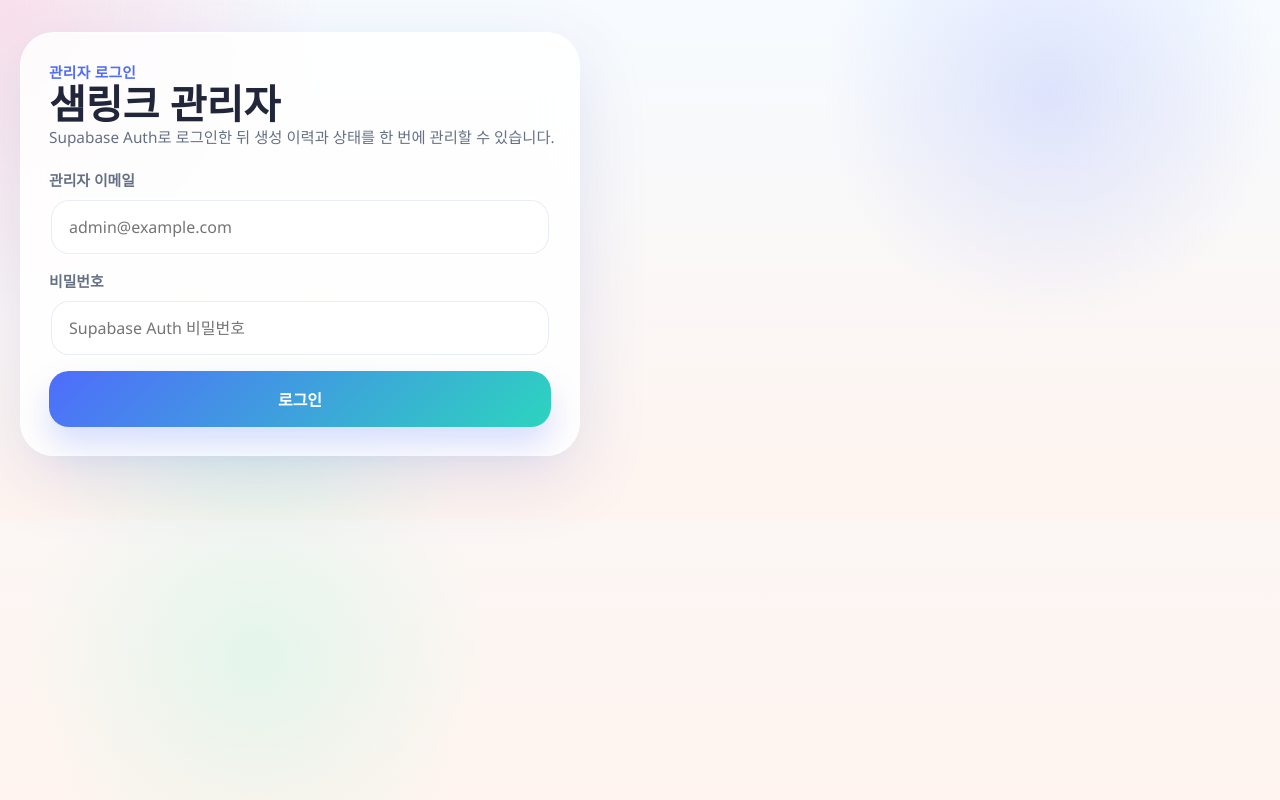
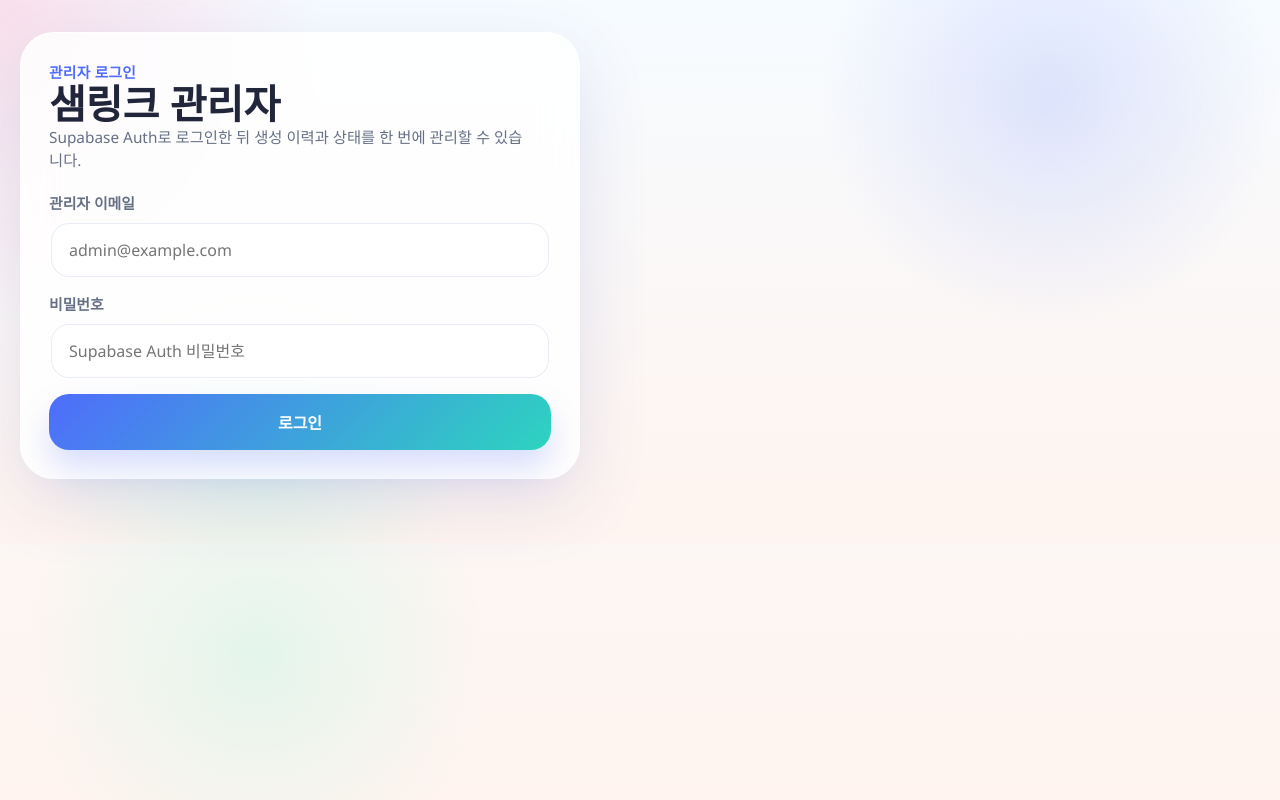
Before and after one commit to 01056649000yoo/URL, a Next.js app: page /admin in a window 1280 px wide. Built offline with nearby package versions, Linux system fonts and the light colour scheme.

Commit message:
fix: prevent horizontal overflow - remove white-space nowrap, add overflow-x hidden

```diff
--- a/app/globals.css
+++ b/app/globals.css
@@ -16,6 +16,10 @@
 
 * {
   box-sizing: border-box;
+}
+
+html {
+  overflow-x: hidden;
 }
 
 html,
@@ -102,7 +106,6 @@ input {
   font-size: clamp(1.9rem, 5vw, 2.7rem);
   line-height: 1.08;
   letter-spacing: -0.04em;
-  white-space: nowrap;
 }
 
 .lead {
@@ -111,7 +114,6 @@ input {
   color: var(--muted);
   font-size: 0.96rem;
   line-height: 1.5;
-  white-space: nowrap;
 }
 
 .lead-highlight {
@@ -336,6 +338,8 @@ input {
   border-radius: 18px;
   background: #fff;
   box-shadow: inset 0 0 0 1px rgba(79, 108, 251, 0.1);
+  min-width: 0;
+  overflow: hidden;
 }
 
 .my-link-main {
```
